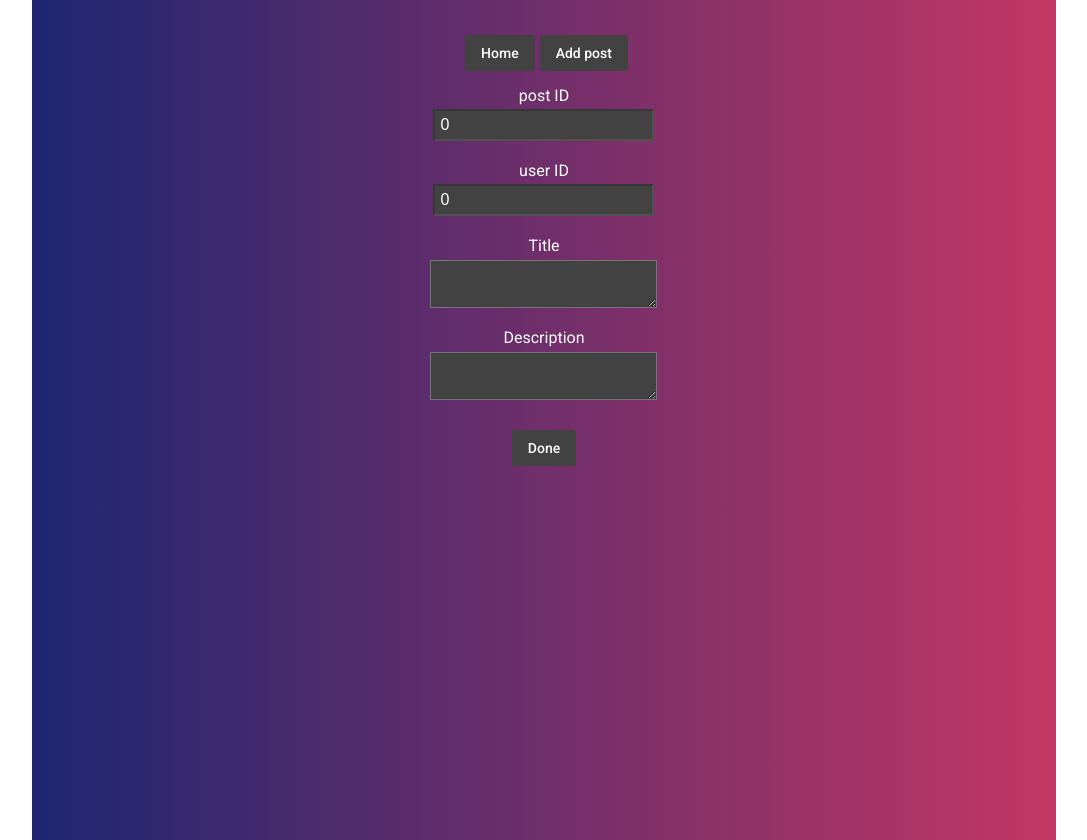
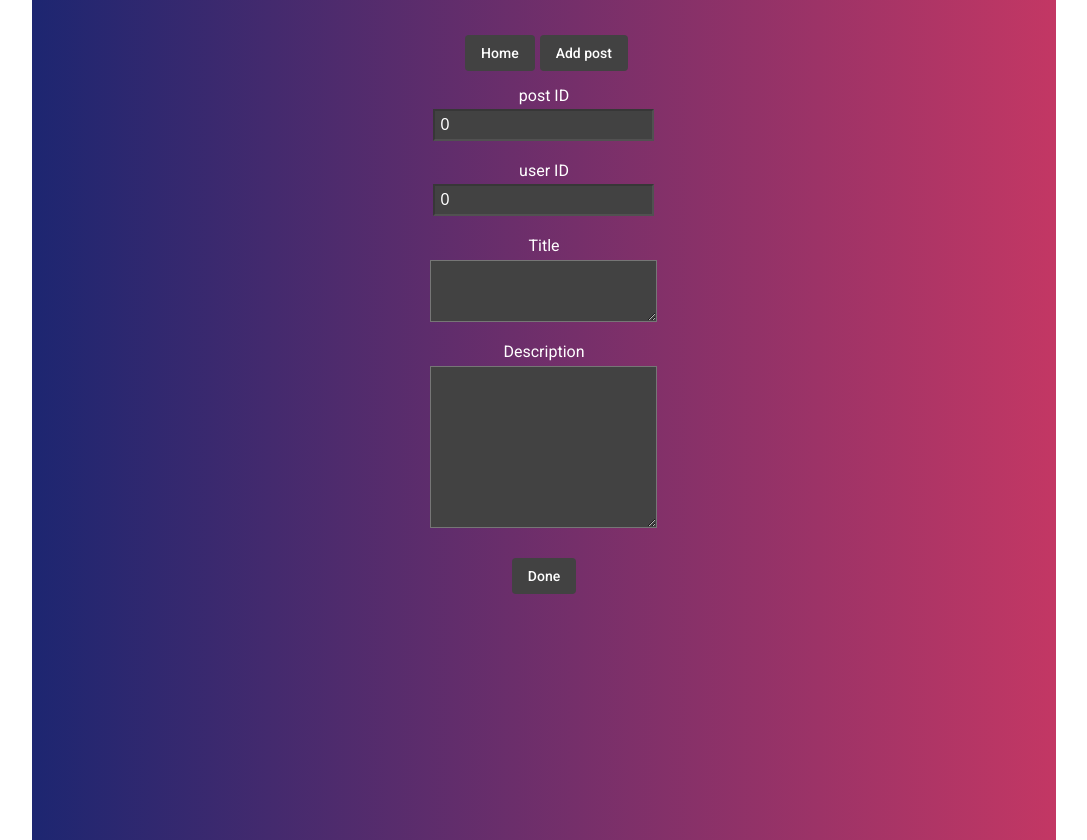
Before and after one commit to vekr0w/Posts-processing, an Angular app: page /posts/edit/1 in a window 1280 px wide. Shown: the whole page, without its empty margins (96-1183 px from the left). Built offline with nearby package versions, Linux system fonts and the light colour scheme; no server answers.

Commit message:
updated styling

```diff
--- a/src/app/posts/post/post.component.html
+++ b/src/app/posts/post/post.component.html
@@ -20,22 +20,22 @@
         formControlName="userId"
       />
     </div>
-    <div class="input-wrapper text-area">
+    <div class="input-wrapper">
       <mat-label for="title">Title</mat-label>
       <textarea
         matInput
         id="title"
-        class="input-field"
+        class="input-field text-area-title"
         type="text"
         formControlName="title"
       ></textarea>
     </div>
-    <div class="input-wrapper text-area">
+    <div class="input-wrapper">
       <mat-label for="status">Description</mat-label>
       <textarea
         matInput
         id="status"
-        class="input-field"
+        class="input-field text-area-description"
         type="text"
         formControlName="body"
       ></textarea>
--- a/src/app/posts/post/post.component.scss
+++ b/src/app/posts/post/post.component.scss
@@ -14,8 +14,13 @@ form {
     display: flex;
     flex-flow: column;
     gap: 5px;
+    .text-area-title {
+      height: 50px;
+    }
+    .text-area-description {
+      height: 150px;
+    }
   }
-
   mat-label {
     color: #ffffff;
   }
--- a/src/app/styles/_shared-variables.scss
+++ /dev/null
@@ -1 +0,0 @@
-$test-var: #424242;
```
